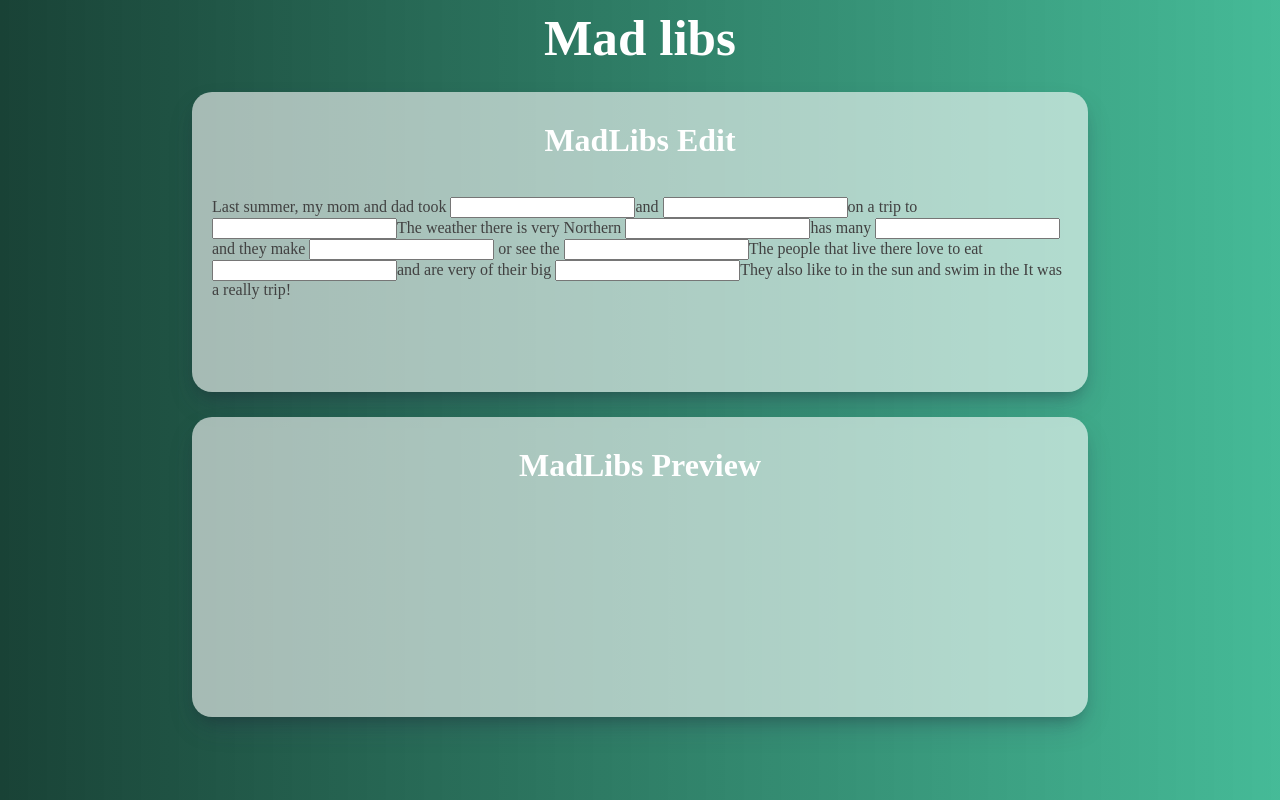
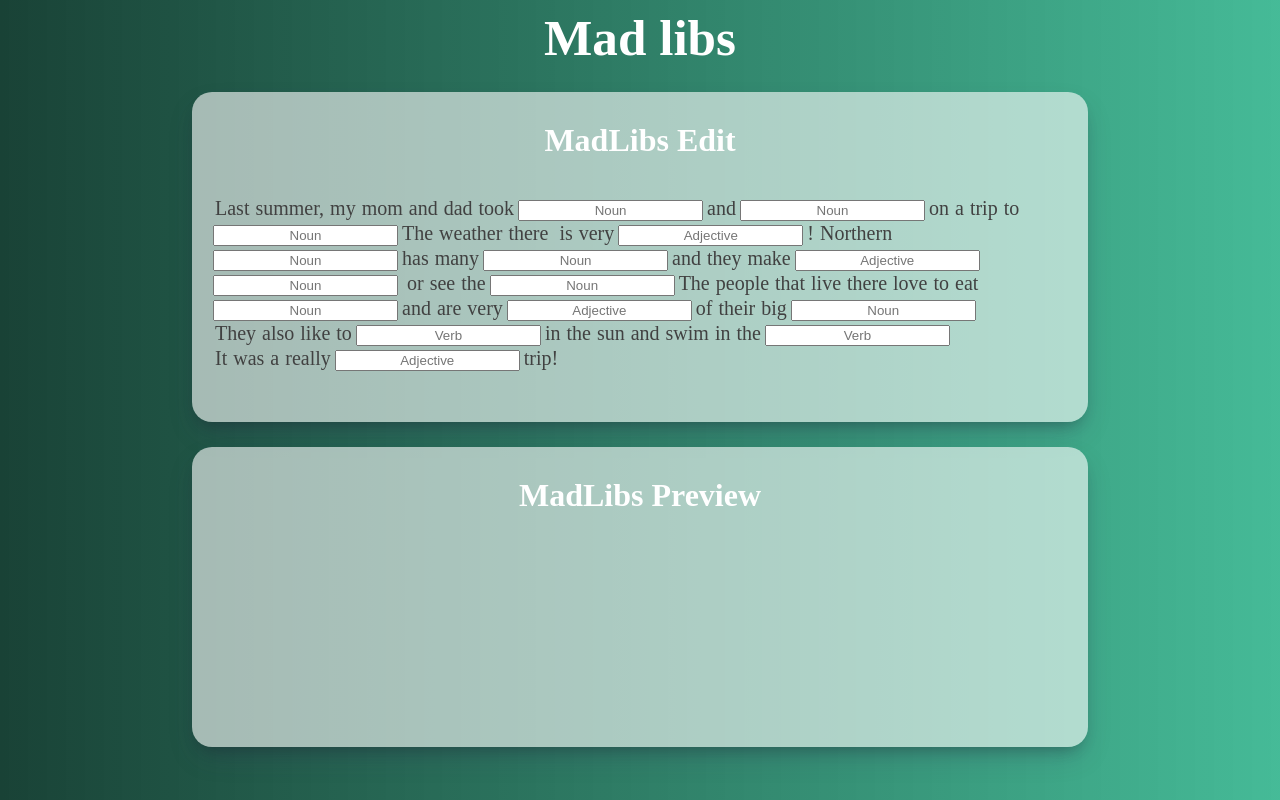
Before and after one commit to Recoded-BPRM-Turkey-FEW-2022/mad-libs-ark, a plain HTML site: page index.html in a window 1280 px wide. Drawn offline with Linux system fonts and the light colour scheme.

Commit message:
few adjusts

```diff
--- a/index.html
+++ b/index.html
@@ -13,17 +13,17 @@
   <div>
     <header>
       <h1>Mad libs</h1>
+      <!-- <h2>Ark Edition</h2> -->
     </header>
   </div>
   <main>
     <div class="madLibsEdit container">
       <h2>MadLibs Edit</h2><br>
       <form action="FormMadlibs" id="FormMadlibs"name="FormMadlibs" onsubmit="" style="padding: 20px;">
-        <!-- <label for="noun">Last summer, my mom and dad took me and </label>
-        <input type="text" name="noun" id="noun1" placeholder="Person"> -->
+
       </form>
     </div>
-    <div class='madLibsPreview container'>
+    <div class='madLibsPreview container' id="madLibsPreview">
       <h2>MadLibs Preview</h2>
     </div>
   </main>
--- a/madlibs.js
+++ b/madlibs.js
@@ -4,54 +4,77 @@ function fetchStory(rawStory) {
     .then(response => response.text()).then(processedStory => {
       console.log(processedStory);
       parseStory(processedStory);
-
     });
 }
 
 // fetchStory();
 
 const FormMadlibs = document.getElementById("FormMadlibs");
+const madLibsPreview = document.getElementById("madLibsPreview");
+
 
 function parseStory(processedStory) {
   const arrayStory = processedStory.split(" ");
   console.log(arrayStory);
+
   const regexN = /[[n]]/;
   const regexV = /[[v]]/;
   const regexA = /[[a]]/;
+
   for(let i of arrayStory) {
     if(regexN.test(i)) {
-      console.log("Noun:", i);
+      // console.log("Noun:", i);
       const elementNoun = document.createElement("input");
       elementNoun.innerText = i;
-      // elementNoun.textContent = i;
+      elementNoun.placeholder = "Noun";
+      elementNoun.onkeydown = "handleEnter(event)";
       FormMadlibs.appendChild(elementNoun);
-      // function to create elements
 
     }
     else if(regexV.test(i)) {
-      const elementNoun = document.createElement("input");
-      elementNoun.innerText = i;
+      const elementVerb = document.createElement("input");
+      elementVerb.innerText = i;
+      elementVerb.placeholder = "Verb";
+      elementVerb.onkeydown = "handleEnter(event)";
+      FormMadlibs.appendChild(elementVerb);
 
-      // function to create elements
     }
     else if(regexA.test(i)) {
-      const elementNoun = document.createElement("input");
-      elementNoun.innerText = i;
+      const elementAdjective = document.createElement("input");
+      elementAdjective.innerText = i;
+      elementAdjective.placeholder = "Adjective";
+      elementAdjective.onkeydown = "handleEnter(event)";
+      FormMadlibs.appendChild(elementAdjective);
+      // madLibsPreview.appendChild(elementAdjective);
 
-      // function to create elements
     }
     else {
       const elementNoun = document.createElement("label");
-      // elementNoun.innerText = i + " ";
-      elementNoun.textContent = i + " ";
+      // const elementNoun2 = document.createElement("label");
+      elementNoun.textContent = i;
+      // elementNoun2.textContent = i;
       FormMadlibs.appendChild(elementNoun);
+      // madLibsPreview.appendChild(elementNoun2);
     }
 
   }
 }
 
+function handleEnter(event) {
+  if (event.key==="Enter") {
+     const index = [...FormMadlibs].indexOf(event.target);
+     FormMadlibs.elements[index + 1].focus();
+     //event.preventDefault();
+   }
+}
 
+FormMadlibs.addEventListener("keydown", handleEnter);
+
+// function storyPreview() {
+
+// }
 
 getRawStory().then(parseStory).then((processedStory) => {
-  console.log(processedStory);
+  // console.log(processedStory);
+  processedStory;
 });
--- a/style.css
+++ b/style.css
@@ -40,12 +40,18 @@ h2 {
 
 form input {
     text-align: center;
+    margin: 1px;
 }
 
 input:focus {
-    box-shadow: 0 0 10px #719ECE;
+    /* box-shadow: 0 0 10px #719ECE; */
+    color: rgba(2, 162, 114, 0.7316060213147759) 100%;
+
+
 }
 
 label {
   color: rgb(65, 65, 65);
+  font-size: 20px;
+  margin: 3px;
 }
```
Also changed, not shown: story.txt.
